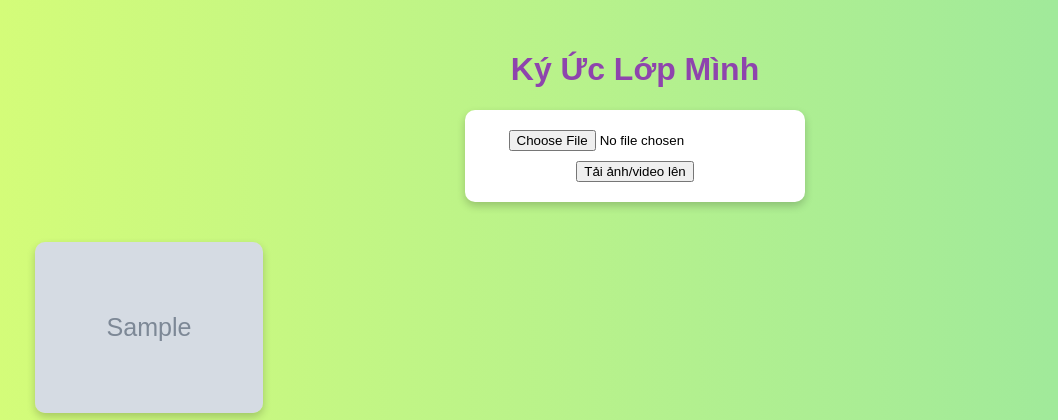
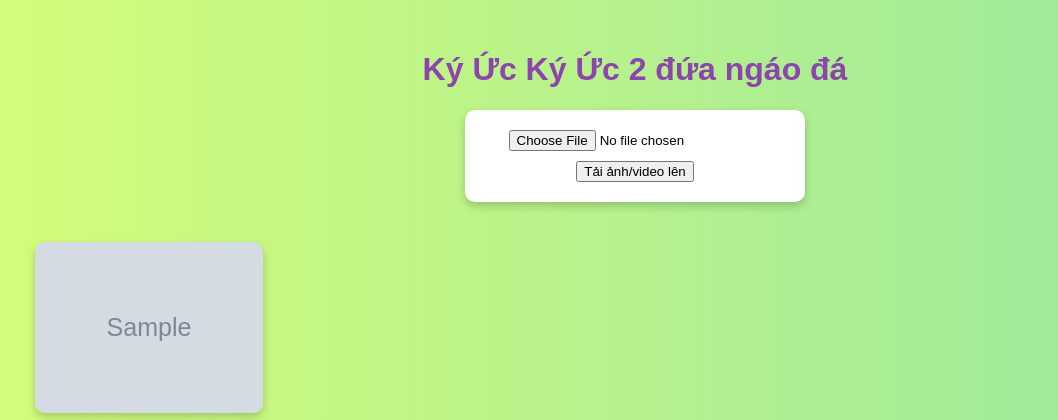
Before and after one commit to anhtiendzc/ki-uc-2-dua, a Python web app: template kiucchungminh/templates/index.html in a window 1280 px wide. Shown: the top 420 px of the page, without its empty margins (5-1063 px from the left). Run offline with Jinja, Linux system fonts and the light colour scheme; the template is opened without the code that fills it: most values are stand-ins (such as "Sample title", 1, 10 or a date in 2020); grey boxes marked "Sample" are stand-in pictures.

Commit message:
Update index.html

```diff
--- a/kiucchungminh/templates/index.html
+++ b/kiucchungminh/templates/index.html
@@ -2,7 +2,7 @@
 <html lang="vi">
 <head>
   <meta charset="UTF-8">
-  <title>Ký Ức Chung Mình</title>
+  <title>Ký Ức 2 đứa ngáo đá</title>
   <link rel="stylesheet" href="{{ url_for('static', filename='css/style.css') }}">
   <style>
     body {
@@ -76,7 +76,7 @@
   </style>
 </head>
 <body>
-  <h1>Ký Ức Lớp Mình</h1>
+  <h1>Ký Ức Ký Ức 2 đứa ngáo đá</h1>
 
   <div class="upload-form">
     <form method="POST" enctype="multipart/form-data">
```
